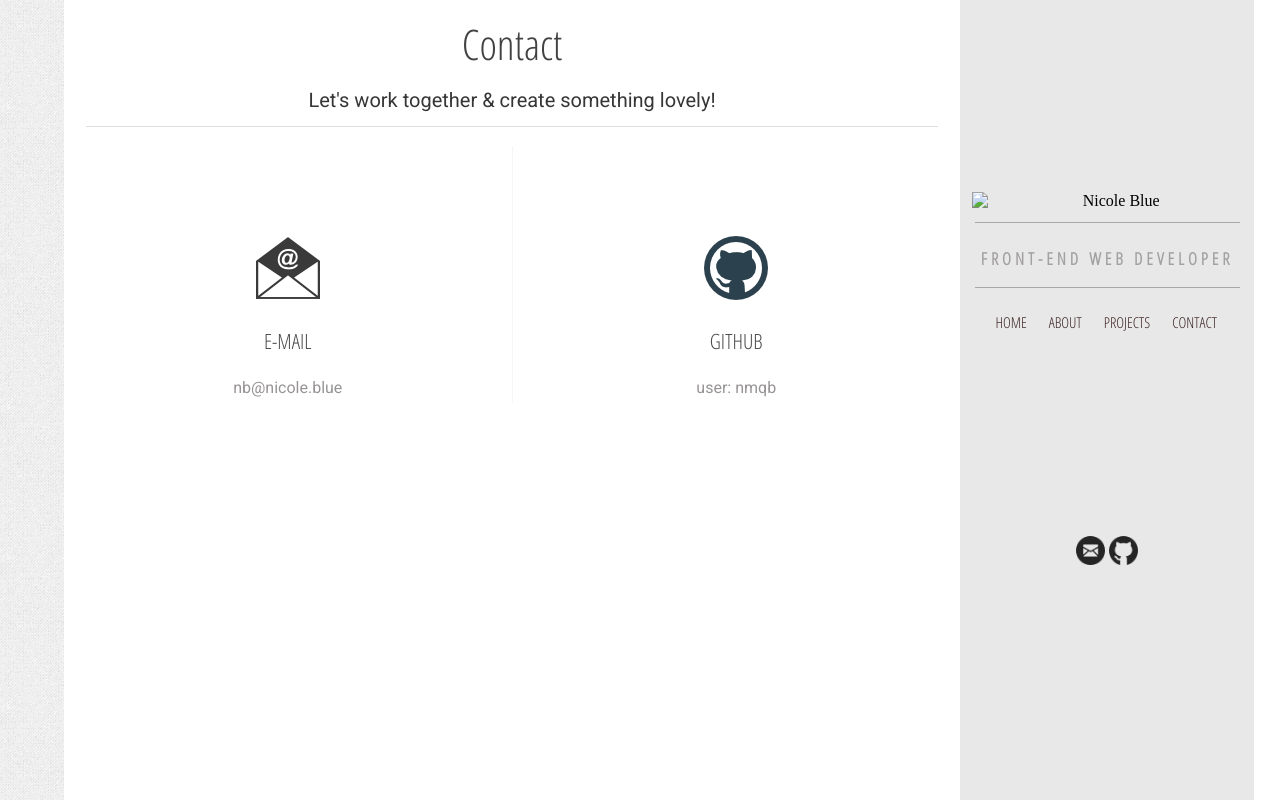
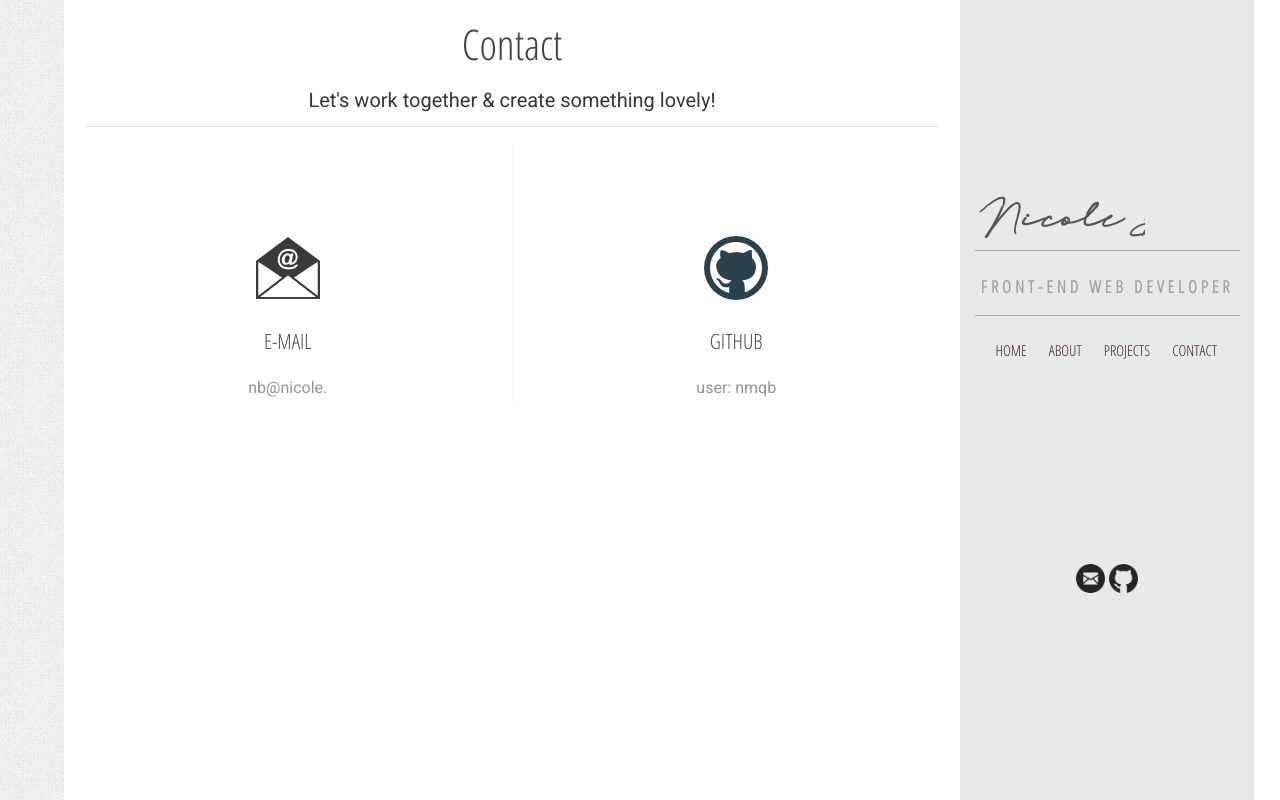
Before and after one commit to nmqb/port12, a plain HTML site: page contact.html in a window 1280 px wide. Drawn offline with Linux system fonts and the light colour scheme.

Commit message:
Add files via upload

```diff
--- a/contact.html
+++ b/contact.html
@@ -4,7 +4,7 @@
     <meta charset="UTF-8">
     <meta name="viewport" content="width=device-width, initial-scale=1.0">
     <meta http-equiv="X-UA-Compatible" content="ie=edge">
-    <title>Nicole Blue - Wev Developer</title>
+    <title>Nicole     - Wev Developer</title>
     <link rel="stylesheet" type="text/css" href="index.css">
     <link rel="stylesheet" type="text/css" href="mq.css">
     <link rel="shortcut icon" href="images/favicon.ico" image/x-icon">
@@ -31,7 +31,7 @@
 
         <div class="techskills">  <br><br><br>
                 <img src="images/emailcontact.png">
-                <h2>E-Mail</h2> <a href="mailto:nb@nicole.blue"> nb@nicole.blue </a>
+                <h2>E-Mail</h2> <a href="mailto:nb@nicole.   "> nb@nicole.    </a>
         </div>
 
         <div class="otherskills">  <br><br><br>
@@ -47,9 +47,8 @@
 
 <!-- ////////////////////////////////// NAVIGATION -->
 <section class="navigationpane">
-
-        <img src="images/navlogo.png" class="logo" id="logo1" alt="Nicole Blue">
-        <img src="images/mqlogo2.png" class="logo" id="logo2" alt="Nicole Blue"><br>
+   <img src="images/nb.png" class="logo" id="logo1" alt="Nicole    ">
+        <img src="images/mqlogo2.png" class="logo" id="logo2" alt="Nicole    "><br>
 
         <div class="nhr">.</div>
         <h3 class="jobtitle">FRONT-END WEB DEVELOPER</h3>
@@ -66,7 +65,7 @@
 
         <section class="socialmedialinks">
             <ul>
-               <a href="mailto:nb@nicole.blue" target="_blank"><li><img src="images/email.png"></li></a>
+               <a href="mailto:nb@nicole.   " target="_blank"><li><img src="images/email.png"></li></a>
                <a href="https://github.com/nmqb" target="_blank"><li><img src="images/github.png"></li></a>
            </ul>
            </section>
```
Also changed, not shown: about.html (+4 -4 lines), index.html (+4 -4 lines), projects.html (+4 -4 lines).
